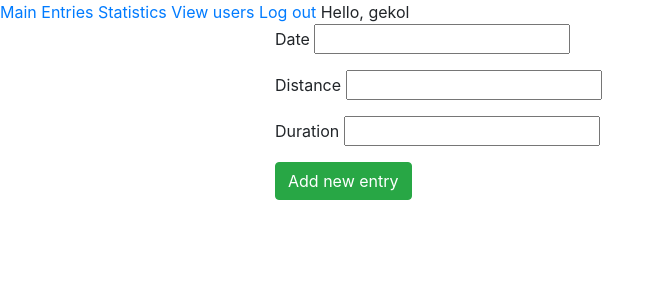
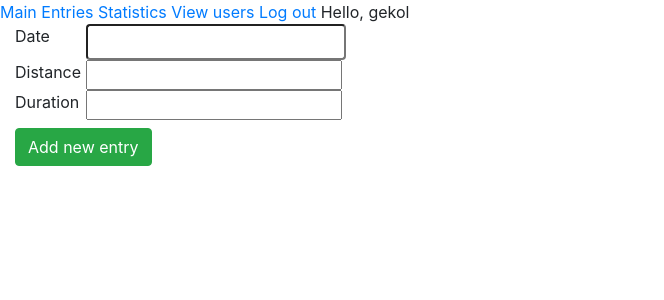
Before and after one commit to Gekol/trainings, a Django app: page /add_entry in a window 1280 px wide. Shown: the top 300 px of the page, without its empty margins (0-664 px from the left). Run offline with Django 3.2, Linux system fonts and the light colour scheme; a user stored in the database is signed in; some libraries are stand-ins or nearby versions.

Commit message:
Task finished

```diff
--- a/entries/forms.py
+++ b/entries/forms.py
@@ -11,6 +11,9 @@
             "distance": "Enter the distance(in km)",
             "duration": "Enter the duration(in minutes)"
         }
+    def __init__(self, *args, **kwargs):
+        super(EntryForm, self).__init__(*args, **kwargs)
+        self.fields["date"].widget.attrs.update({"class": "datepicker"})
 
         # widgets = {
         #     "date": forms.DateField(attrs={'placeholder': 'Enter the date'}),
--- a/entries/templates/add_entry.html
+++ b/entries/templates/add_entry.html
@@ -1,24 +1,33 @@
 {% extends "main_page.html" %}
-{% load crispy_forms_tags %}
 {% block title %}Add entry{% endblock %}
 {% block content %}
-    <div class="container">
-            <div class="row justify-content-center">
     <div class="col-8">
         <form action="" method="post">
             {% csrf_token %}
             {% for field in form %}
-                            <p>
+                <div class="row">
+                    <div class="col-1">
                         {{ field.label }}
+                    </div>
+                    <div class="col-1">
                         {{ field }}
+                    </div>
                     {% if field.errors %}
                         {{ field.errors }}
                     {% endif %}
-                            </p>
+                </div>
             {% endfor %}
-                        <button type="submit" class="btn btn-success">Add new entry</button>
+            <button type="submit" class="btn btn-success" style="margin-top: 1%">Add new entry</button>
         </form>
     </div>
-            </div>
-    </div>
 {% endblock %}
+
+{% block js %}
+    <script>
+        jQuery( document ).ready(function() {
+            jQuery('.datepicker').datepicker({
+                format: 'yyyy-mm-dd',
+            });
+        });
+    </script>
+{% endblock %}
```
Also changed, not shown: README.md, db.sqlite3. Lines whose indentation alone changed are shown as unchanged.
